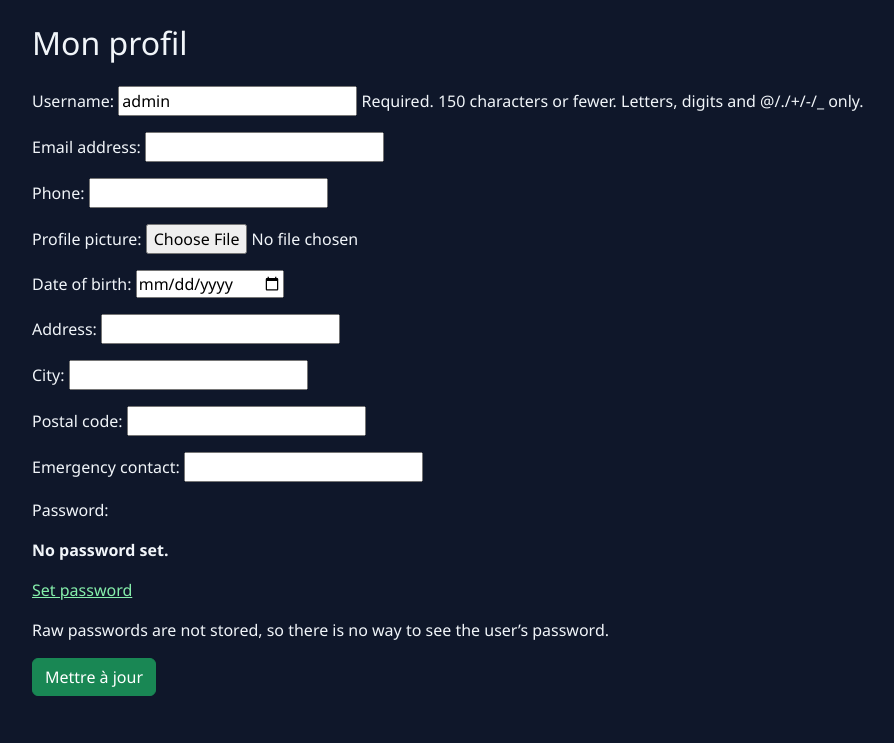
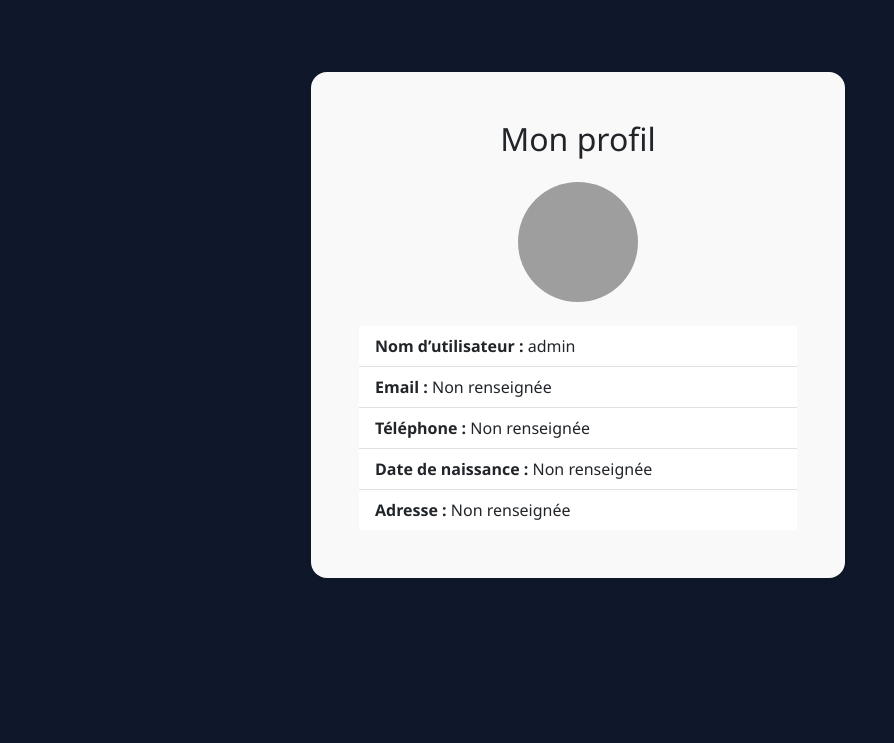
Before and after one commit to Callypige/PawPalace-e-commerce-on-Django, a Django app: page /accounts/profile/ in a window 1280 px wide. Shown: the part 57-800 px from the top of the page, without its empty margins (62-956 px from the left). Run offline with Django 5.2, Linux system fonts and the light colour scheme; a user stored in the database is signed in; grey boxes are pictures that could not be loaded.

Commit message:
Create profile page

```diff
--- a/accounts/templates/accounts/profile.html
+++ b/accounts/templates/accounts/profile.html
@@ -1,19 +1,41 @@
+
 {% extends 'store/base.html' %}
+{% load static %}
 {% block title %}Mon compte{% endblock %}
+
 {% block content %}
-  <div class="container mt-4">
-    <h2 class="mb-4">Mon profil</h2>
-    <form method="post" enctype="multipart/form-data">
-      {% csrf_token %}
-      {{ form.as_p }}
-      <button type="submit" class="btn btn-success">Mettre à jour</button>
-    </form>
+<div class="container py-5">
+  <div class="row justify-content-center">
+    <div class="col-md-8 col-lg-6">
+      <div class="card shadow-sm border-0">
+        <div class="card-body text-center">
 
-    {% if request.user.profile_picture %}
-      <div class="mt-4">
-        <h5>Photo actuelle :</h5>
-        <img src="{{ request.user.profile_picture.url }}" alt="Photo de profil" width="150" class="rounded">
+          <h2 class="mb-4">Mon profil</h2>
+
+          {% if user.profile_picture %}
+            <img src="{{ user.profile_picture.url }}" class="rounded-circle mb-4" width="120" height="120" alt="Photo de profil">
+          {% else %}
+            <img src="{% static 'store/img/default-profile.png' %}" class="rounded-circle mb-4" width="120" height="120" alt="Photo de profil">
+          {% endif %}
+
+          <ul class="list-group list-group-flush text-start">
+            <li class="list-group-item"><strong>Nom d’utilisateur :</strong> {{ user.username }}</li>
+            <li class="list-group-item"><strong>Email :</strong> {{ user.email|default:"Non renseignée" }}</li>
+            <li class="list-group-item"><strong>Téléphone :</strong> {{ user.phone|default:"Non renseignée" }}</li>
+            <li class="list-group-item"><strong>Date de naissance :</strong> {{ user.date_of_birth|date:"d/m/Y"|default:"Non renseignée" }}</li>
+            <li class="list-group-item">
+              <strong>Adresse :</strong>
+              {% if user.address %}
+                {{ user.address }}, {{ user.city }} {{ user.postal_code }}
+              {% else %}
+                Non renseignée
+              {% endif %}
+            </li>
+          </ul>
+
+        </div>
       </div>
-    {% endif %}
+    </div>
   </div>
+</div>
 {% endblock %}
--- a/store/static/store/css/custom.css
+++ b/store/static/store/css/custom.css
@@ -33,3 +33,15 @@ a:hover, .nav-link:hover {
     border-color: #4ade80;
     color: #0f172a;
 }
+.card {
+    background-color: #f9f9f9;
+    border-radius: 1rem;
+    padding: 2rem;
+}
+
+input[type="text"],
+input[type="email"],
+input[type="password"],
+input[type="date"] {
+    border-radius: 0.5rem;
+}
```
Also changed, not shown: accounts/admin.py (+6 -1 lines), accounts/templates/accounts/login.html (added, +38 -0 lines), db.sqlite3.
